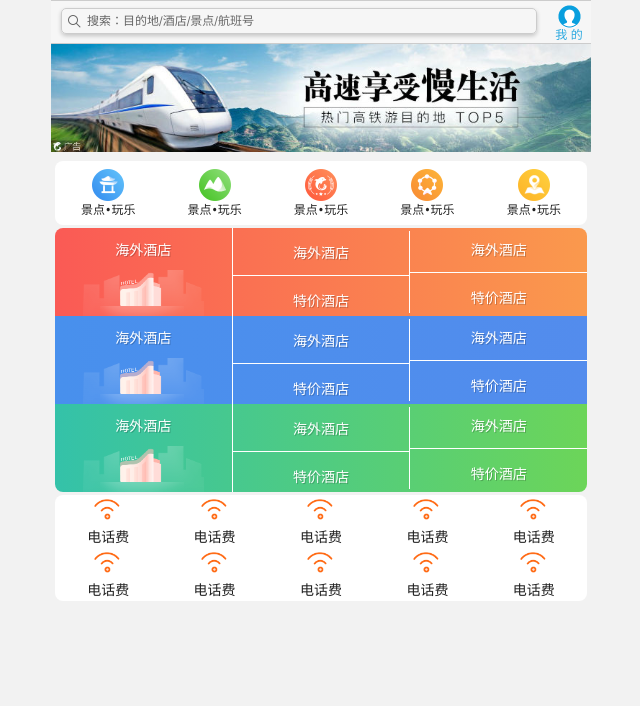
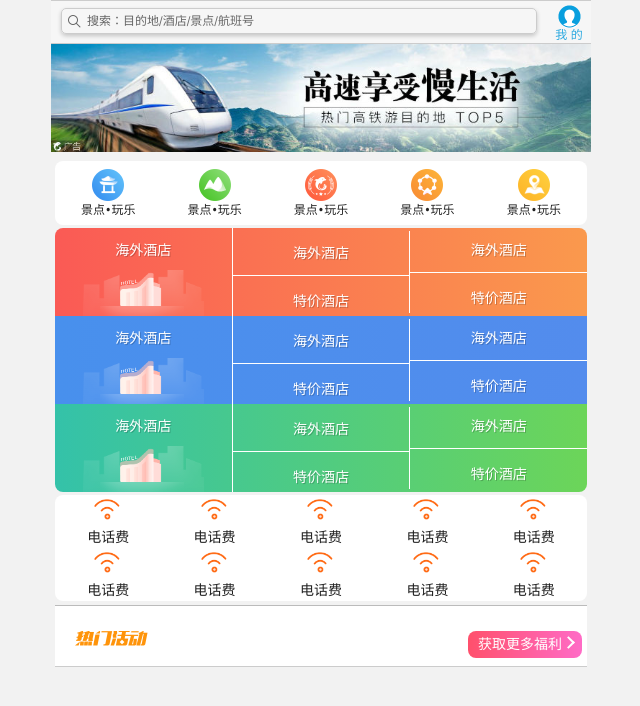
Before and after one commit to kang-theo/h5c3-flex-mobile, a plain HTML site: page index.html in a window 1280 px wide. Shown: the whole page, without its empty margins (319-959 px from the left). Drawn offline with Linux system fonts and the light colour scheme.

Commit message:
Sales-box: popular activities, more benefits

```diff
--- a/css/index.css
+++ b/css/index.css
@@ -198,3 +198,50 @@ nav {
   background: url(../images/subnav-bg.png) no-repeat;
   background-size: 28px auto;
 }
+/* Sales-box module */
+.saales-box {
+  border-top: 1px solid #bbb;
+  background-color: #fff;
+  margin: 4px;
+}
+.sales-hd {
+  position: relative;
+  height: 44px;
+  border-bottom: 1px solid #ccc;
+}
+.sales-hd h2 {
+  position: relative;
+  text-indent: -999px;
+  overflow: hidden;
+}
+.sales-hd h2::after {
+  position: absolute;
+  top: 8px;
+  left: 20px;
+  content: "";
+  width: 79px;
+  height: 15px;
+  background-color: pink;
+  background: url(../images/hot.png) no-repeat 0 -20px;
+  background-size: 79px auto;
+}
+.more {
+  position: absolute;
+  right: 5px;
+  top: 8px;
+  background: -webkit-linear-gradient(left, #ff506c, #ff6bc6);
+  border-radius: 8px;
+  padding: 3px 20px 3px 10px;
+  color: #fff;
+}
+.more::after {
+  content: "";
+  position: absolute;
+  top: 7px;
+  right: 9px;
+  width: 7px;
+  height: 7px;
+  border-top: 2px solid #fff;
+  border-right: 2px solid #fff;
+  transform: rotate(45deg);
+}
--- a/index.html
+++ b/index.html
@@ -155,5 +155,13 @@
         </a>
       </li>
     </ul>
+    <!-- Sales module -->
+    <div class="saales-box">
+      <div class="sales-hd">
+        <!-- h2 for SEO -->
+        <h2>热门活动</h2>
+        <a href="#" class="more">获取更多福利</a>
+      </div>
+    </div>
   </body>
 </html>
```
Also changed, not shown: images/hot.png (added).
